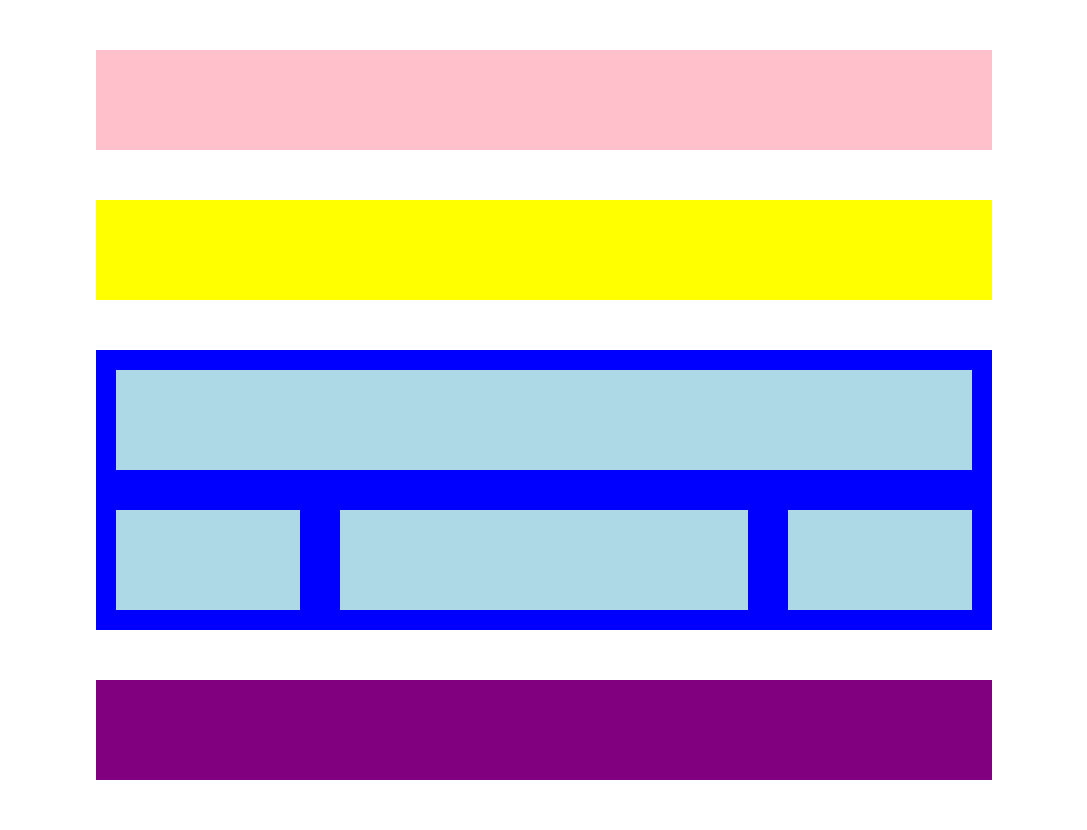
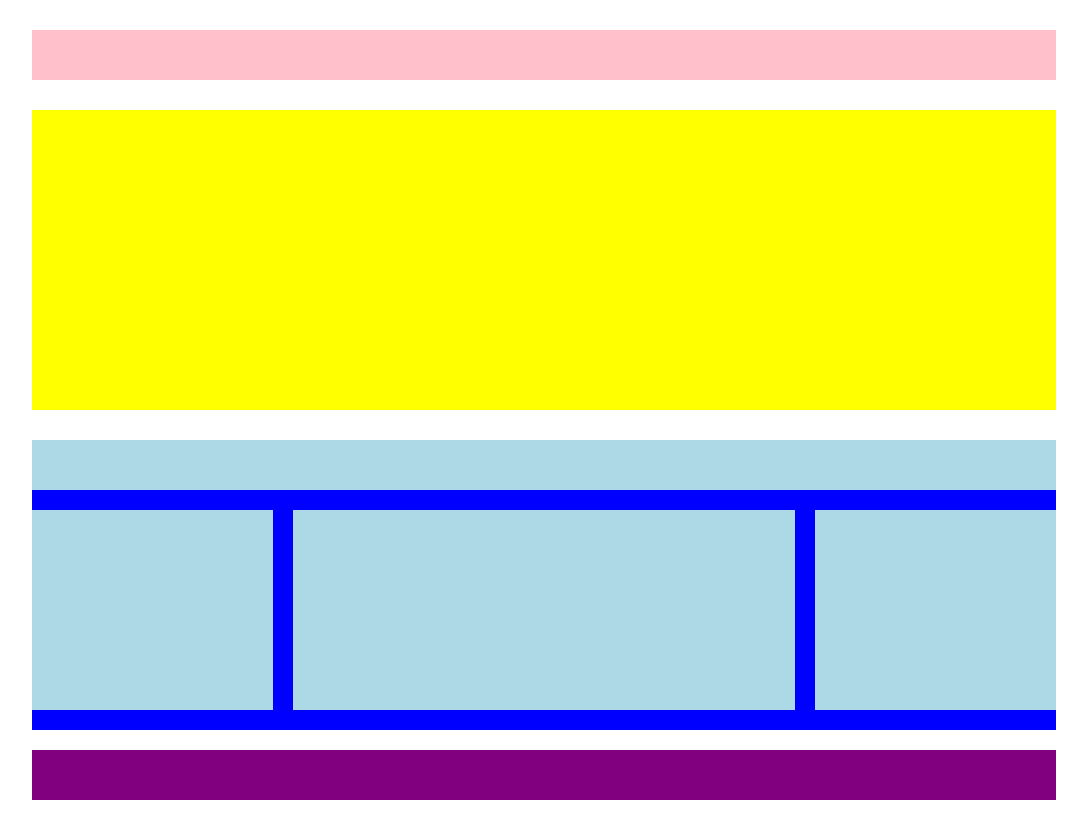
Before and after one commit to fabio98p/htmlcss-struttura-wp, a plain HTML site: page index.html in a window 1280 px wide. Shown: the whole page, without its empty margins (96-1183 px from the left). After the commit the page ends 800 px from the top, so only its background shows below. Drawn offline with Linux system fonts and the light colour scheme.

Commit message:
struttura wp completata

```diff
--- a/assets/css/master.css
+++ b/assets/css/master.css
@@ -4,46 +4,37 @@
   padding: 0px;
   border: 0px;
 }
-
+.container{
+  margin: 30px 10% 0 10%;
+}
 .row:after{
+  clear:both;
   content: "";
-  clear: both;
   display: table;
 }
-.container{
-  margin: 50px 15%;
-  width: 70%;
-}
-.row{
-  width: 100%
-}
-.second_main > .row > [class^="col_"]{
-  padding: 20px;
-}
-div[class^="col_"] > div{
-  height: 100px;
-}
-/* SIZE COLONNE */
-[class^="col_"]{
+div[class^="col_"]{
   float: left;
 }
-.col_100{
-  width: 100%
+.padd_personale{
+  padding: 20px 10px 20px 10px;
 }
-.col_75{
-  width: 75%
+
+/* DIMENSION */
+.dim_100{
+  height: 100%;
+  width: 100%;
 }
-.col_50{
-  width: 50%
-}
-.col_25{
-  width: 25%
-}
-/* SIZE COLONNE */
+/* DIMENSION */
 
 /* BACKGROUND COLOR */
+.bg_little_dark{
+  background-color: rgba(0, 0, 0, 0.3);
+}
 .bg_pink{
   background-color: pink;
+}
+.bg_yellow{
+  background-color: yellow;
 }
 .bg_blue{
   background-color: blue;
@@ -51,10 +42,70 @@ div[class^="col_"] > div{
 .bg_lightblue{
   background-color: lightblue;
 }
-.bg_yellow{
-  background-color: yellow;
-}
 .bg_purple{
   background-color: purple;
 }
 /* BACKGROUND COLOR */
+
+/* LARGHEZZA COLONNE % */
+.col_100{
+  width: 100%;
+}
+.col_75{
+  width: 75%;
+}
+.col_50{
+  width: 50%;
+}
+.col_25{
+  width: 25%;
+}
+/* LARGHEZZA COLONNE % */
+
+/* GENERAL HEIGHT */
+.h_50{
+  height: 50px;
+}
+.h_100{
+  height: 100px;
+}
+.h_200{
+  height: 200px;
+}
+.h_300{
+  height: 300px;
+}
+.h_500{
+  height: 500px;
+}
+/* GENERAL HEIGHT */
+
+/* MARGIN TOP */
+.mar_10{
+  margin: 10px;
+}
+.mar_-10{
+  margin: -10px;
+}
+.mar_20{
+  margin: 20px;
+}
+.mar_-20{
+  margin: -20px;
+}
+/* MARGIN TOP */
+
+/* PADDING */
+.padd_10{
+  padding: 10px;
+}
+.padd_-10{
+  padding: -10px;
+}
+.padd_20{
+  padding: 20px;
+}
+.padd_-20{
+  padding: -20px;
+}
+/* PADDING */
--- a/index.html
+++ b/index.html
@@ -4,56 +4,71 @@
     <meta charset="utf-8">
     <title></title>
     <link rel="stylesheet" href="assets/css/master.css">
+    <link rel="stylesheet" href="assets/css/my.css">
   </head>
   <body>
     <header class="container">
-      <div class="row">
+      <section class="row">
         <div class="col_100">
-          <div class="bg_pink">
+          <div class="bg_pink h_50">
 
           </div>
         </div>
-      </div>
+      </section>
     </header>
-
     <main>
+      <!-- img part -->
       <div class="container first_main">
-        <div class="row">
+        <section class="row">
           <div class="col_100">
-            <div class="bg_yellow">
+            <div class="bg_yellow h_300">
 
             </div>
           </div>
-        </div>
+        </section>
       </div>
+      <!-- img part -->
+      <!-- main part -->
+      <div class="container second_main bg_blue">
+        <!-- title -->
+        <section class="row">
+          <div class="col_100">
+            <div class="bg_lightblue h_50">
 
-      <div class="container second_main bg_blue">
-        <div class="row">
-          <div class="col_100">
-            <div class="bg_lightblue"></div>
+            </div>
           </div>
-        </div>
-        <div class="row">
-          <div class="col_25">
-            <div class="bg_lightblue"></div>
+        </section>
+        <!-- title -->
+        <!-- center -->
+        <section class="row mar_-10">
+          <div class="col_25 padd_personale">
+            <div class="bg_lightblue h_200">
+
+            </div>
           </div>
-          <div class="col_50">
-            <div class="bg_lightblue"></div>
+          <div class="col_50 padd_personale">
+            <div class="bg_lightblue h_200 ">
+
+            </div>
           </div>
-          <div class="col_25">
-            <div class="bg_lightblue"></div>
+          <div class="col_25 padd_personale">
+            <div class="bg_lightblue h_200">
+
+            </div>
           </div>
-        </div>
+        </section>
+        <!-- center -->
       </div>
+      <!-- main part -->
     </main>
     <footer class="container">
-      <div class="row">
+      <section class="row">
         <div class="col_100">
-          <div class="bg_purple">
+          <div class="bg_purple h_50">
 
           </div>
         </div>
-      </div>
+      </section>
     </footer>
   </body>
 </html>
```
